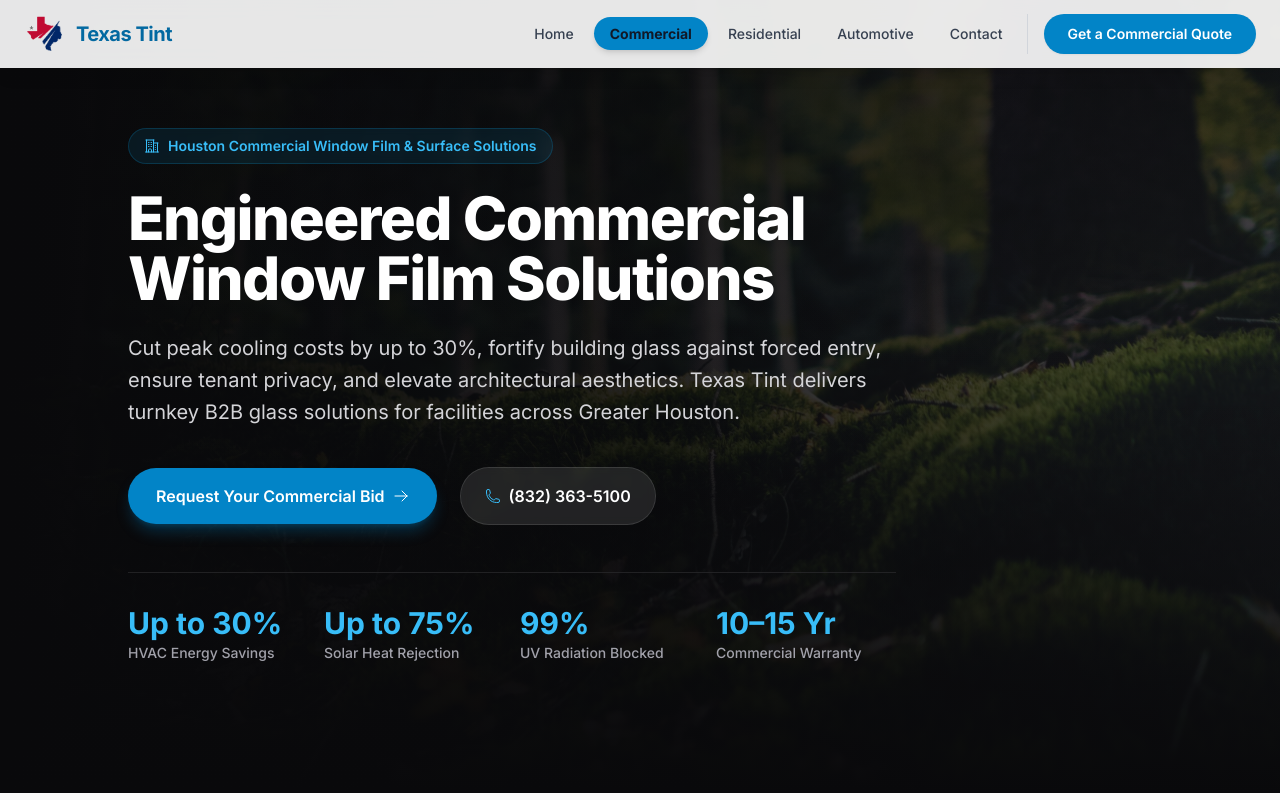
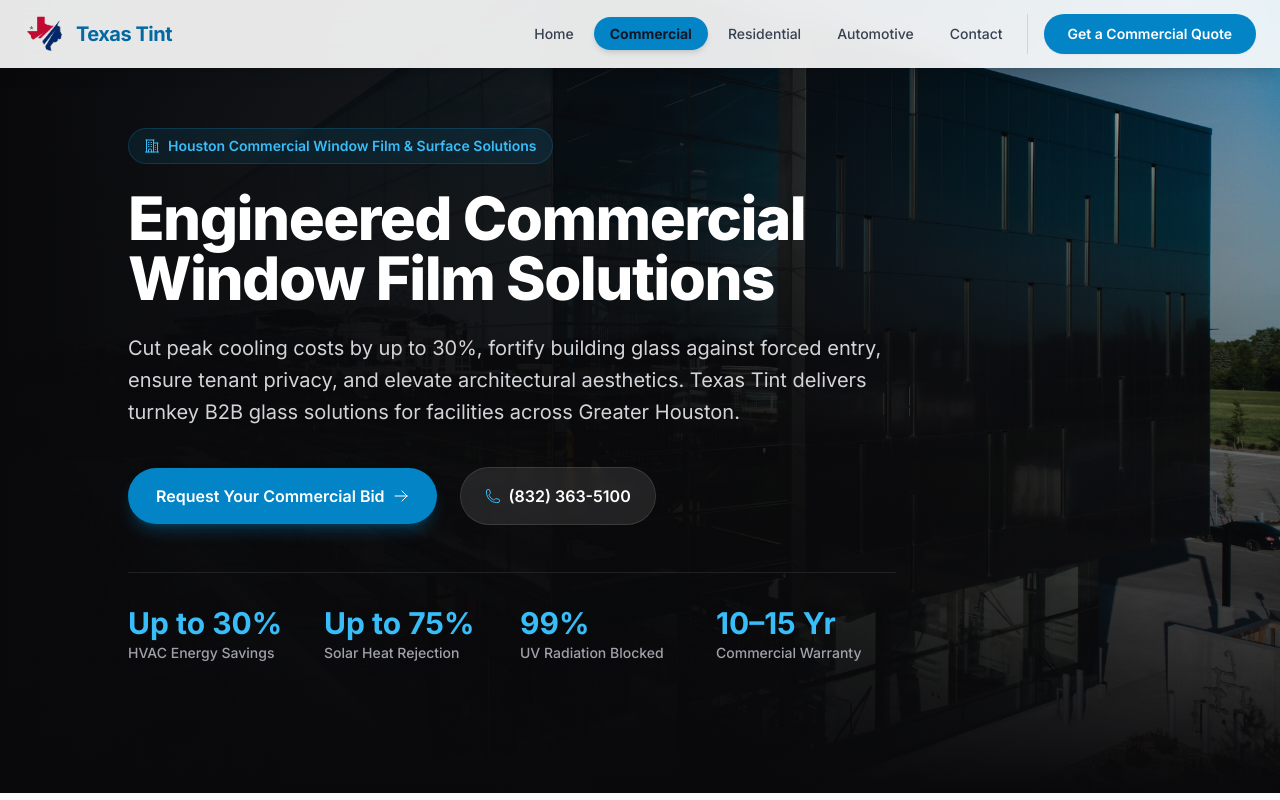
Before and after one commit to jeffreyehogg/texas-tint, a Next.js app: page /commercial in a window 1280 px wide. Shown: the top 800 px of the page. Built offline with nearby package versions, Linux system fonts and the light colour scheme.

Commit message:
fix(commercial): replace forest moss image with modern architectural glass corporate building

```diff
--- a/src/app/commercial/page.tsx
+++ b/src/app/commercial/page.tsx
@@ -251,11 +251,11 @@ export default function CommercialPage() {
           fill
           sizes="100vw"
           priority
-          className="absolute inset-0 -z-10 object-cover object-center brightness-[0.72] contrast-[1.08] saturate-[1.12]"
+          className="absolute inset-0 -z-10 object-cover object-center brightness-[0.80] contrast-[1.05]"
         />
         {/* Cinematic gradient overlays for maximum text legibility */}
-        <div className="absolute inset-0 -z-10 bg-gradient-to-r from-zinc-950 via-zinc-950/85 to-zinc-900/60" />
-        <div className="absolute inset-0 -z-10 bg-gradient-to-t from-zinc-950 via-transparent to-zinc-950/40" />
+        <div className="absolute inset-0 -z-10 bg-gradient-to-r from-zinc-950 via-zinc-950/85 to-zinc-950/20 lg:to-transparent" />
+        <div className="absolute inset-0 -z-10 bg-gradient-to-t from-zinc-950 via-zinc-950/30 to-transparent" />
 
         <Container className="relative z-10 py-20 sm:py-28 lg:py-32">
           <div className="max-w-3xl">
```
Also changed, not shown: src/images/commercial/corporate-building.jpg.
